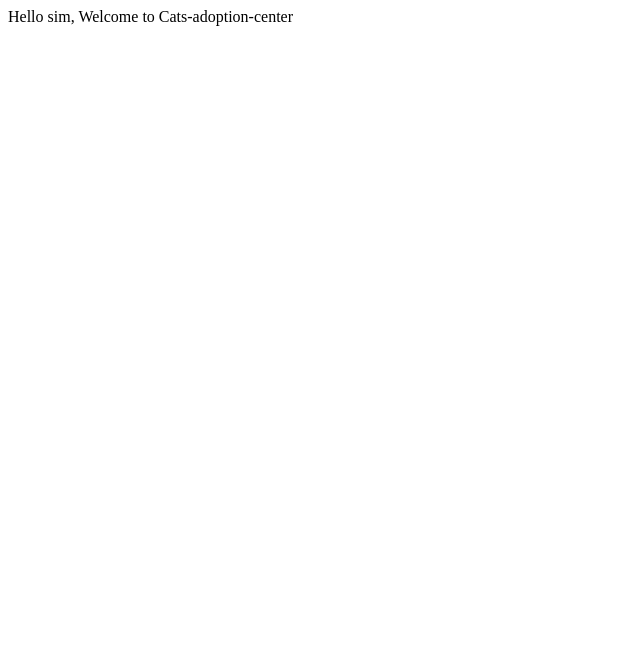
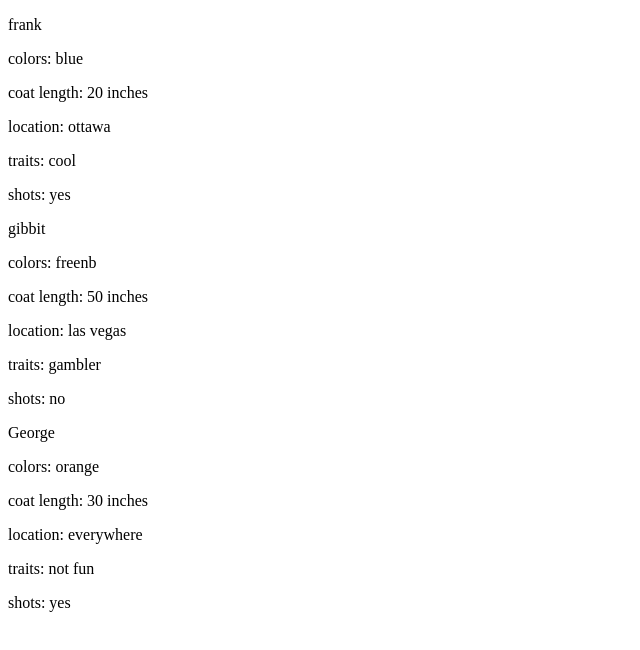
Before and after one commit to Siminder/siminder_bansal_ReviewingJavascriptFrameWork, an Angular app: page / in a window 1280 px wide. Shown: the top 650 px of the page, without its empty margins (0-640 px from the left). Built offline with nearby package versions, Linux system fonts and the light colour scheme.

Commit message:
*2 -- added @for loop and @empty to show result

```diff
--- a/src/app/app.html
+++ b/src/app/app.html
@@ -1,3 +1,14 @@
 <div>
-  Hello {{ name }}, Welcome to {{ title }}
+  @for (Cat of catList; track Cat.id){
+    <div>
+      <p>{{ Cat.name }}</p>
+      <p>colors: {{ Cat.Colors}}</p>
+      <p>coat length: {{ Cat.coatLength }} inches</p>
+      <p> location: {{ Cat.location }}</p>
+      <p> traits: {{ Cat.traits }}</p>
+      <p> shots: {{ Cat.hasShots ? 'yes' : 'no' }}</p>
+    </div>
+  } @empty {
+     <p> no cats found</p>
+  }
 </div>
--- a/src/app/app.ts
+++ b/src/app/app.ts
@@ -1,5 +1,6 @@
 import { Component, signal } from '@angular/core';
 import { RouterOutlet } from '@angular/router';
+import { Cat } from './shared/models/cat';
 
 @Component({
   imports: [RouterOutlet],
@@ -8,6 +9,11 @@ import { RouterOutlet } from '@angular/router';
   templateUrl: './app.html',
 })
 export class App {
-    name:string = "sim";
-    title:string = "Cats-adoption-center";
+  title:string = "cat-adoption-center"
+
+  catList: Cat[] = [
+    {id:1, name:"frank", coatLength:20, Colors:"blue", hasShots: true, location:"ottawa", traits:"cool"},
+    {id:2 ,name:"gibbit", coatLength:"50", Colors:"freenb", location:"las vegas", traits:"gambler"},
+    {id:3, name:"George", coatLength:30, Colors:"orange", hasShots: true, location:"everywhere", traits:"not fun"}
+  ]
 }
--- a/src/app/shared/models/cat.ts
+++ b/src/app/shared/models/cat.ts
@@ -1,8 +1,8 @@
 export interface Cat {
+  id:number
   name:string;
   coatLength:number| string;
   Colors:string;
-  EarType:string;
   location:string;
   traits:string;
   hasShots?: boolean;
```
